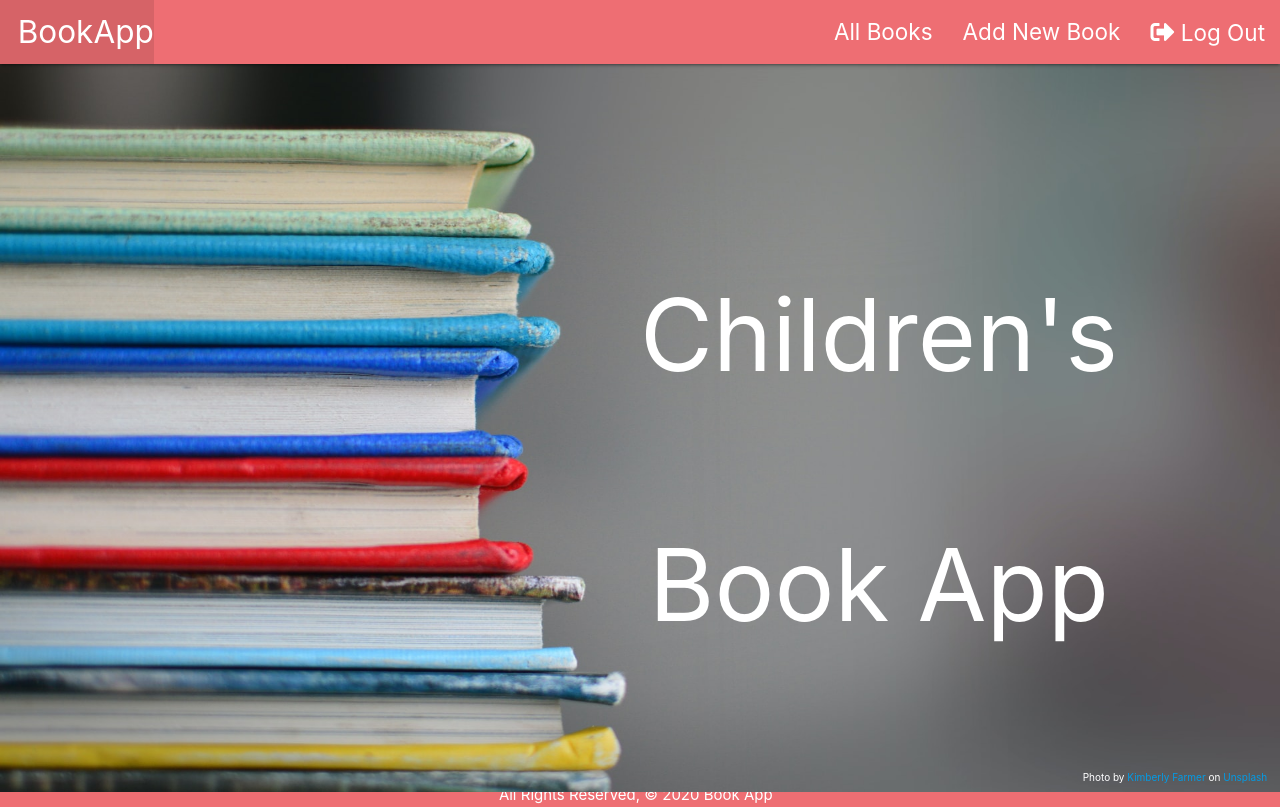
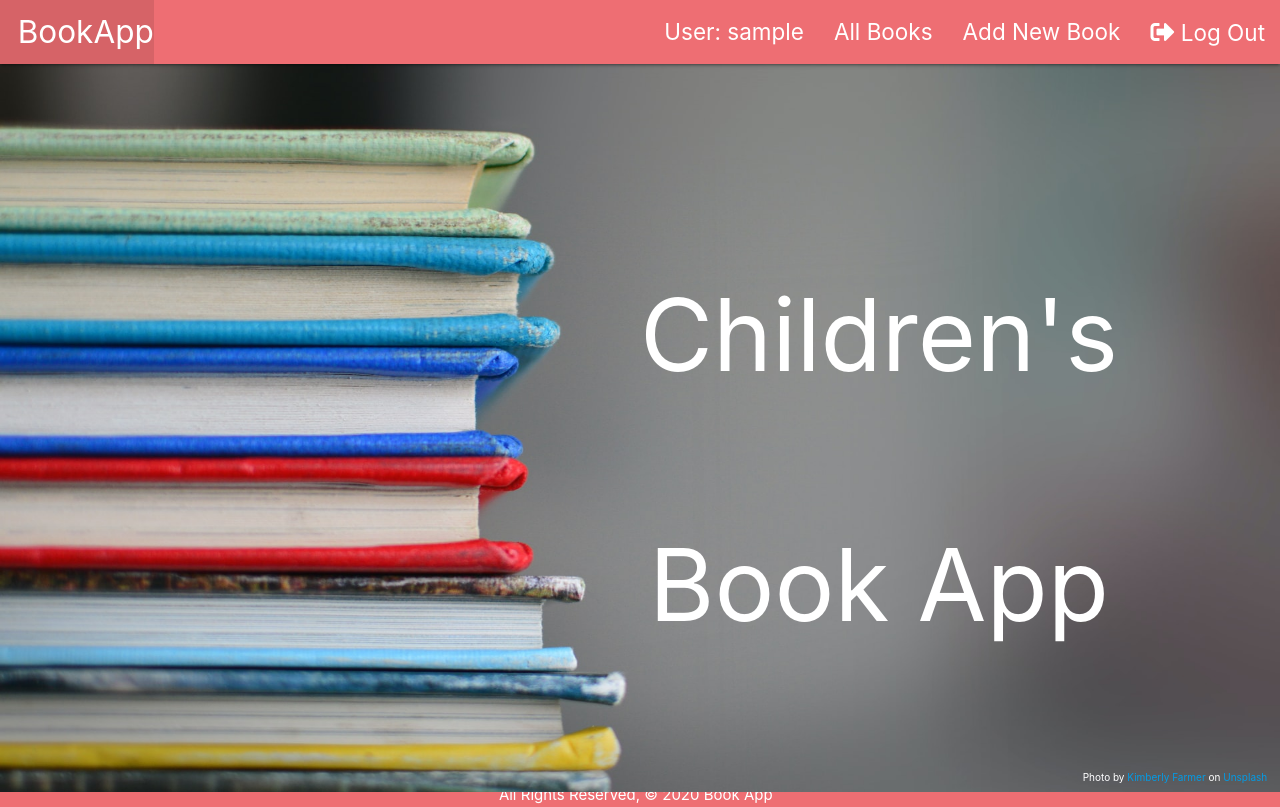
Before and after one commit to safatalnur/bookApp, a Django app: page / in a window 1280 px wide. Run offline with Django 3.2, Linux system fonts and the light colour scheme; the visitor is signed in with stand-in values (Sample User, id 1); some libraries are stand-ins or nearby versions.

Commit message:
Feat: add username in header and implement dislike button in details

```diff
--- a/main_app/static/css/style.css
+++ b/main_app/static/css/style.css
@@ -6,6 +6,10 @@ body {
 
 /* NavBar Font size */
 nav ul a{
+  font-size: 1.5rem;
+}
+
+nav ul li {
   font-size: 1.5rem;
 }
 
--- a/main_app/templates/base.html
+++ b/main_app/templates/base.html
@@ -20,6 +20,7 @@
         </ul>
         <ul class="right">
           {% if user.is_authenticated %}
+            <li><a href="">User: {{ request.user.username }}</a></li>
             <li><a href="{% url 'index' %}"> All Books</a></li>
             <li><a href="{% url 'books_create' %}" > Add New Book</a></li>
             <li><a href="{% url 'logout' %}" ><i class="fas fa-sign-out-alt"></i> Log Out</a></li>
--- a/main_app/templates/books/detail.html
+++ b/main_app/templates/books/detail.html
@@ -29,6 +29,10 @@
 <hr>
 <form action="{% url 'like_book' book.pk %}" method="POST">
     {% csrf_token %}
-    <button type="submit" name="book_id", value={{ book.id }} class="btn btn-primary">Like</button> - {{ total_likes }} Likes
+    {% if liked %}
+        <button type="submit" name="book_id", value={{ book.id }} class="waves-effect waves-light red darker-4 btn">Dislike</button> - {{ total_likes }} Likes
+    {% else %}
+        <button type="submit" name="book_id", value={{ book.id }} class="waves-effect waves-light btn">Like</button> - {{ total_likes }} Likes
+    {% endif %}
 </form>
 {% endblock %}
--- a/main_app/views.py
+++ b/main_app/views.py
@@ -45,9 +45,13 @@ def books_index(request):
 
 def books_detail(request, pk):
     book = Book.objects.get(id=pk)
+    liked = False
+    if book.likes.filter(id=request.user.id).exists():
+        liked = True
 
     context = {
         'book': book,
+        'liked': liked,
         'total_likes': book.total_likes(),
     }
 
@@ -55,7 +59,14 @@ def books_detail(request, pk):
 
 def LikeView(request, pk):
     book = get_object_or_404(Book, id=request.POST.get('book_id'))
-    book.likes.add(request.user)
+    liked = False
+    if book.likes.filter(id=request.user.id).exists():
+        book.likes.remove(request.user)
+        liked = False
+    else:
+        book.likes.add(request.user)
+        liked=True
+
     return HttpResponseRedirect(reverse(books_detail, args=[str(pk)]))
 
 def signup(request):
```
Also changed, not shown: main_app/urls.py (line endings or trailing spaces).
